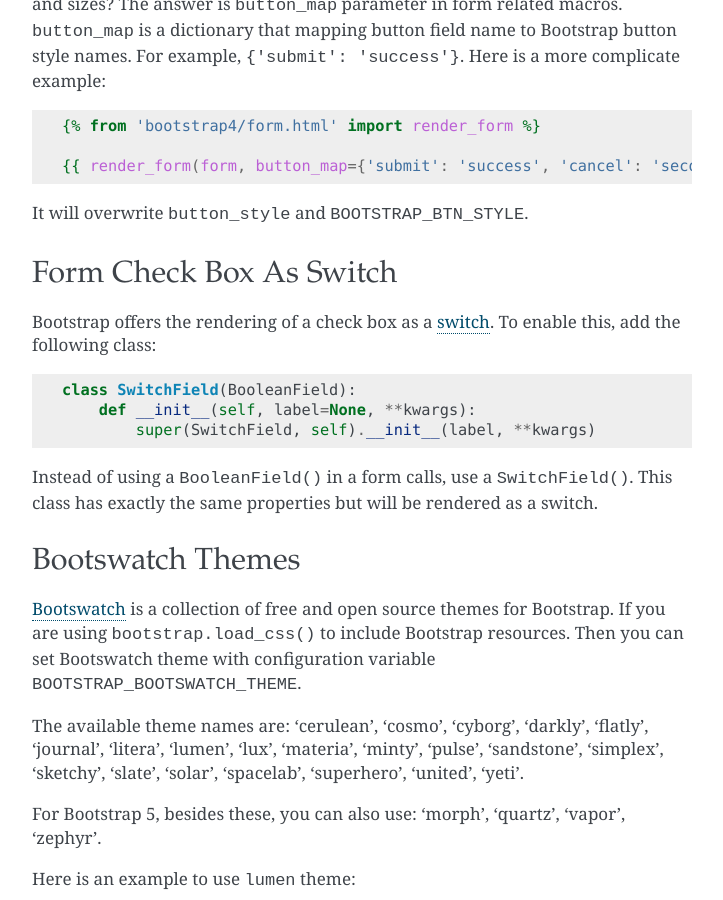
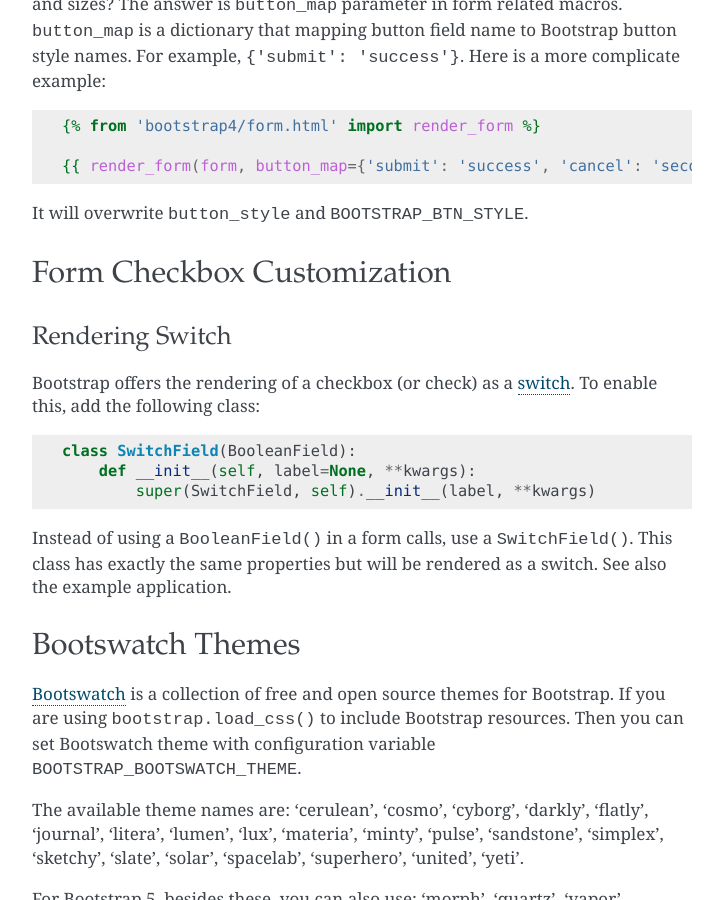
Before and after one commit to VV-YY/bootstrap_flask, a Sphinx documentation site: the page built from docs/advanced.rst, in a window 1280 px wide and 900 px high, scrolled down 2542 px. Shown: the whole window, without its empty margins (388-1111 px from the left). Built offline with Sphinx 7.4.7, drawn with Linux system fonts in a browser that asks for light colours; some of the changed text lies outside the part shown.

Commit message:
improved switch doc and minor doc fixes

```diff
--- a/docs/advanced.rst
+++ b/docs/advanced.rst
@@ -4,7 +4,7 @@ Advanced Usage
 .. _button_customization:
 
 Form Button Customization
---------------------------
+-------------------------
 
 Button Style
 ~~~~~~~~~~~~
@@ -126,12 +126,15 @@ Here is a more complicate example:
 It will overwrite ``button_style`` and ``BOOTSTRAP_BTN_STYLE``.
 
 
-.. _check_box_customization:
+.. _checkbox_customization:
 
-Form Check Box As Switch
-------------------------
+Form Checkbox Customization
+---------------------------
 
-Bootstrap offers the rendering of a check box as a
+Rendering Switch
+~~~~~~~~~~~~~~~~
+
+Bootstrap offers the rendering of a checkbox (or check) as a
 `switch <https://getbootstrap.com/docs/5.1/forms/checks-radios/#switches>`_. To
 enable this, add the following class:
 
@@ -142,7 +145,9 @@ enable this, add the following class:
             super(SwitchField, self).__init__(label, **kwargs)
 
 Instead of using a ``BooleanField()`` in a form calls, use a ``SwitchField()``.
-This class has exactly the same properties but will be rendered as a switch.
+This class has exactly the same properties but will be rendered as a switch. See
+also the example application.
+
 
 .. _bootswatch_theme:
 
--- a/docs/macros.rst
+++ b/docs/macros.rst
@@ -116,7 +116,7 @@ API
     :param button_size: Set button size for ``SubmitField``. Accept Bootstrap button size name: sm, md, lg, block,
                         default to ``md``. This will overwrite config ``BOOTSTRAP_BTN_SIZE``.
 
-.. tip:: See :ref:`button_customization` to learn how to customize form buttons.
+.. tip:: See :ref:`button_customization` and :ref:`checkbox_customization` to learn more on customizations.
 
 render_form()
 ---------------
```
Also changed, not shown: other parts of docs/macros.rst (+2 -2 lines), 1 other file.
